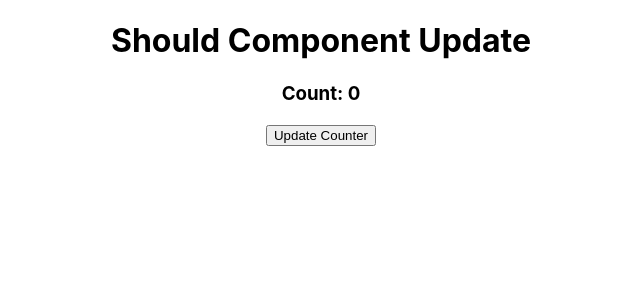
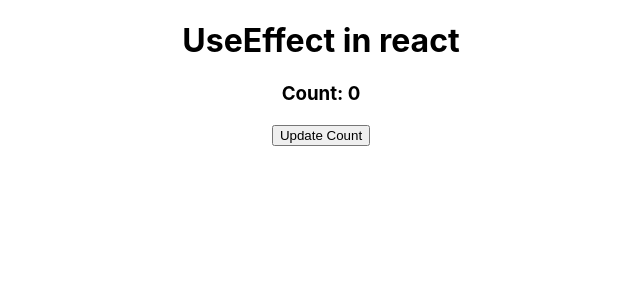
Before and after one commit to Sachin-RJ7/React-Tut, a React (Create React App) app: page / in a window 1280 px wide. Shown: the top 300 px of the page, without its empty margins (319-959 px from the left). Built offline with nearby package versions, Linux system fonts and the light colour scheme.

Commit message:
done useEffect hook

```diff
--- a/src/App.js
+++ b/src/App.js
@@ -1,42 +1,26 @@
-import { useState } from "react";
 import "./App.css";
-import React from "react";
+import React, { useEffect, useState } from "react";
 
-class App extends React.Component{
-  constructor()
-  {
-    super();
+function App()
+{
 
-    this.state = {
-      count: 0
-    }
+  const[count, setCount] = useState(0)
 
-    console.log("Contructor");
-  }
+  useEffect(()=>{
+    console.log("UseEffect called:");
+  })
 
-  // shouldComponentUpdate
-  shouldComponentUpdate()
-  {
-    // Bydefault it remains false and prevents updates in a component
-    console.log("should Component Update:",this.state.count);
-    if (this.state.count >= 3 && this.state.count <=7) {
-      return true;
-    }
-    return false;
-  }
 
-  render()
-  {
-    console.log("Render called:");
+  return (
+    <div className="App">
+      <h1>UseEffect in react</h1>
+      <h3>Count: {count}</h3>
+      <button onClick={()=>setCount(count+1)}>Update Count</button>
 
-    return(
-      <div className="App">
-        <h1>Should Component Update</h1>
-        <h3>Count: {this.state.count}</h3>
-        <button onClick={()=>this.setState({count:this.state.count+1})}>Update Counter</button>
-      </div>
-    )
-  }
+
+    </div>
+  )
+
 }
 
 export default App;
```
